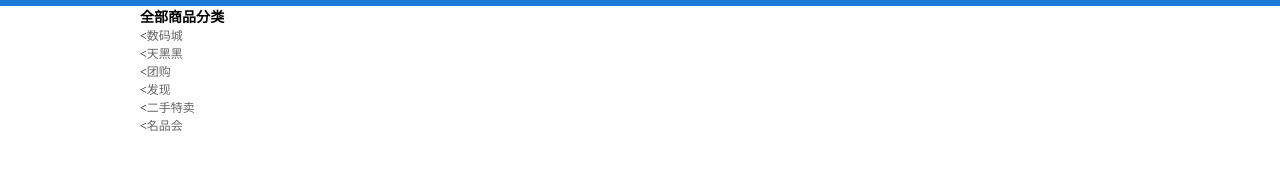
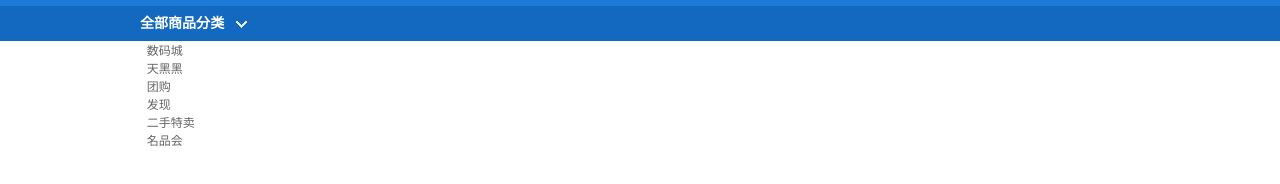
Before and after one commit to Rowling0825/dianshang, a plain HTML site: page index.html in a window 1280 px wide. Shown: the part 110-294 px from the top of the page. Drawn offline with Linux system fonts and the light colour scheme.

Commit message:
changes again

```diff
--- a/index.html
+++ b/index.html
@@ -36,7 +36,7 @@
         <div class="navBox">
         	<div class="comWidth">
         		<div class="shopClass">
-        			<h3>全部商品分类</h3>
+        			<h3>全部商品分类<i></i></h3>
         		</div>
         		<ul class="nav">
         			<li><<a href="#" >数码城</a></li>
--- a/style/main.css
+++ b/style/main.css
@@ -92,3 +92,23 @@
 
 
 }
+/*导航栏*/
+.navBox{
+	height: 35px;
+	background-color: #1369c0;
+	color: #FFF;
+}
+.shopClass{
+	width: 190px;
+	line-height: 35px;
+	/* 注意，会留下后患*/
+
+}
+.shopClass i{
+	width: 13px;
+	height: 8px;
+	overflow: hidden;
+	background: url(../images/icon/jiantou_03.jpg) left center no-repeat;
+	display: inline-block;
+	margin-left: 11px;
+}
```
Also changed, not shown: images/icon/jiantou_03.jpg (added).
